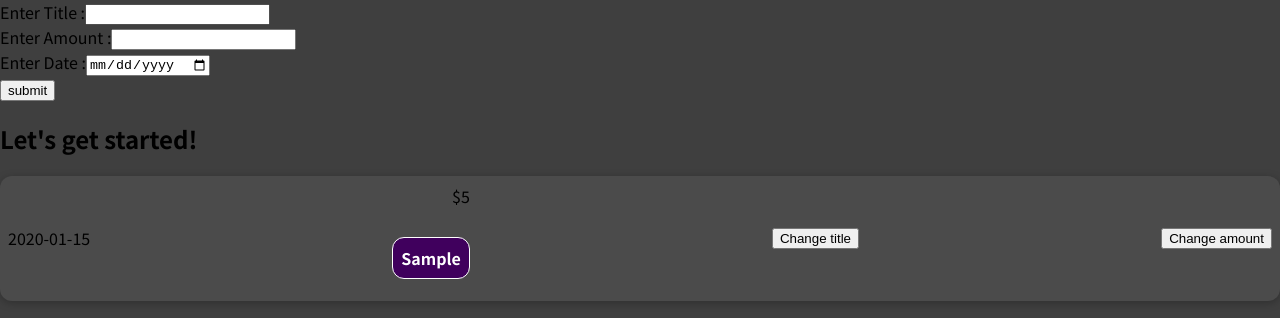
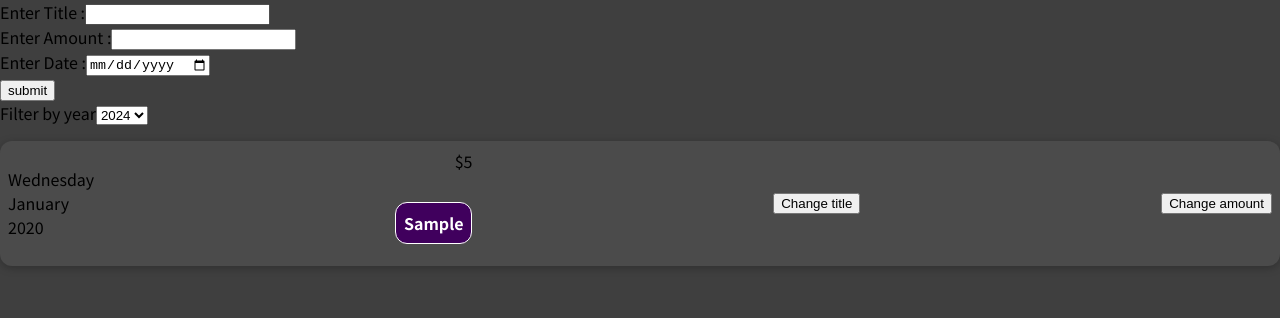
Before and after one commit to akshay7745/reactSharpener, a React (Create React App) app in the folder 01-starting-setup/: page / in a window 1280 px wide. Both pictures are taken after typing "Sample", "5", "2020-01-15" into the empty fields and a click on the button "submit". Shown: the top 318 px of the page. Built offline with nearby package versions, Linux system fonts and the light colour scheme; the HTML template or start-up script is replaced by a standard one.

Commit message:
Provided key to list items

```diff
--- a/01-starting-setup/src/App.js
+++ b/01-starting-setup/src/App.js
@@ -1,7 +1,6 @@
 import { useState } from "react";
-import ExpenseItem from "./components/Expense/ExpenseItem";
 import NewExpense from "./components/NewExpense/NewExpense";
-
+import Expenses from "./components/Expense/Expenses";
 const data = [
   // {
   //   title: "Electricity Bill",
@@ -33,22 +32,13 @@ const App = () => {
   const [expenseData, setExpenseData] = useState(data);
   const addExpenseHandler = (expense) => {
     setExpenseData((prevState) => {
-      return [...prevState, expense];
+      return [expense, ...prevState];
     });
   };
   return (
     <div>
       <NewExpense onAddExpense={addExpenseHandler} />
-      <h2>Let's get started!</h2>
-      {expenseData.map((expense, index) => (
-        <ExpenseItem
-          key={expense.id ? expense.id : index}
-          title={expense.title}
-          amount={expense.amount}
-          // location={expense.location}
-          date={expense.date}
-        />
-      ))}
+      <Expenses expenseData={expenseData} />
     </div>
   );
 };
--- a/01-starting-setup/src/components/Expense/ExpenseDate.js
+++ b/01-starting-setup/src/components/Expense/ExpenseDate.js
@@ -2,11 +2,12 @@ import React from "react";
 
 const ExpenseDate = (props) => {
   const { date } = props;
+  const newDate = new Date(date);
   return (
     <div>
-      <div>{date}</div>
-      {/* <div>{date.toLocaleString("en-US", { month: "long" })}</div> */}
-      {/* <div>{date.getFullYear()}</div> */}
+      <div>{newDate.toLocaleDateString("en-US", { weekday: "long" })}</div>
+      <div>{newDate.toLocaleString("en-US", { month: "long" })}</div>
+      <div>{newDate.getFullYear()}</div>
     </div>
   );
   // return React.createElement("div", {}, [
--- a/01-starting-setup/src/components/Expense/Expenses.js
+++ b/01-starting-setup/src/components/Expense/Expenses.js
@@ -1,5 +1,6 @@
 import { useState } from "react";
 import ExpensesFilter from "./ExpensesFilter";
+import ExpenseItem from "./ExpenseItem";
 const Expenses = (props) => {
   const [filteredYear, setFilteredYear] = useState("2020");
 
@@ -14,6 +15,15 @@ const Expenses = (props) => {
           onChangeFilter={filterChangedHandler}
         />
       </div>
+      {props.expenseData.map((expense, index) => (
+        <ExpenseItem
+          key={expense.id ? expense.id : index}
+          title={expense.title}
+          amount={expense.amount}
+          // location={expense.location}
+          date={expense.date}
+        />
+      ))}
     </div>
   );
 };
```
Also changed, not shown: 01-starting-setup/src/components/Expense/ExpenseFilter.js (deleted).
